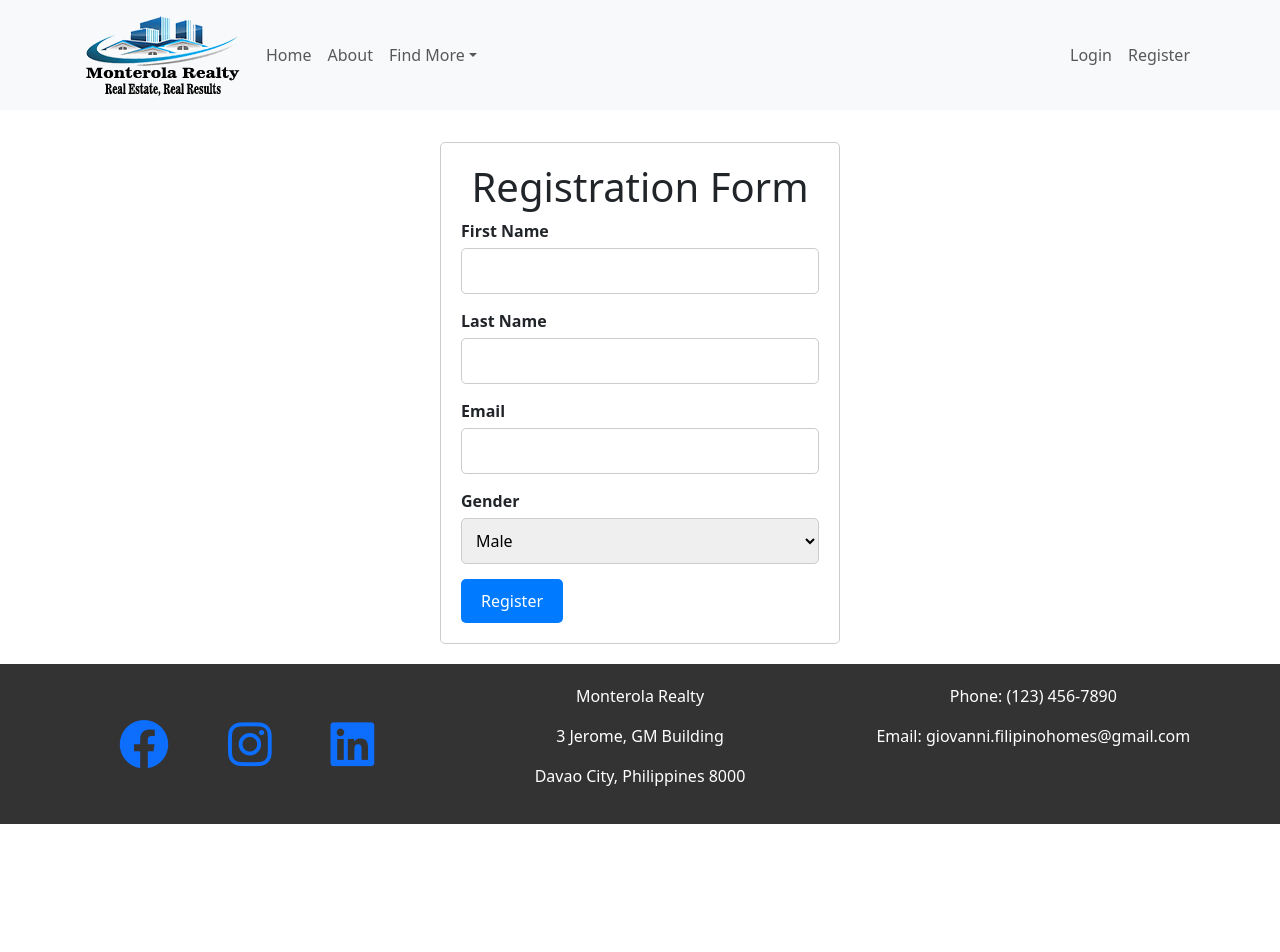
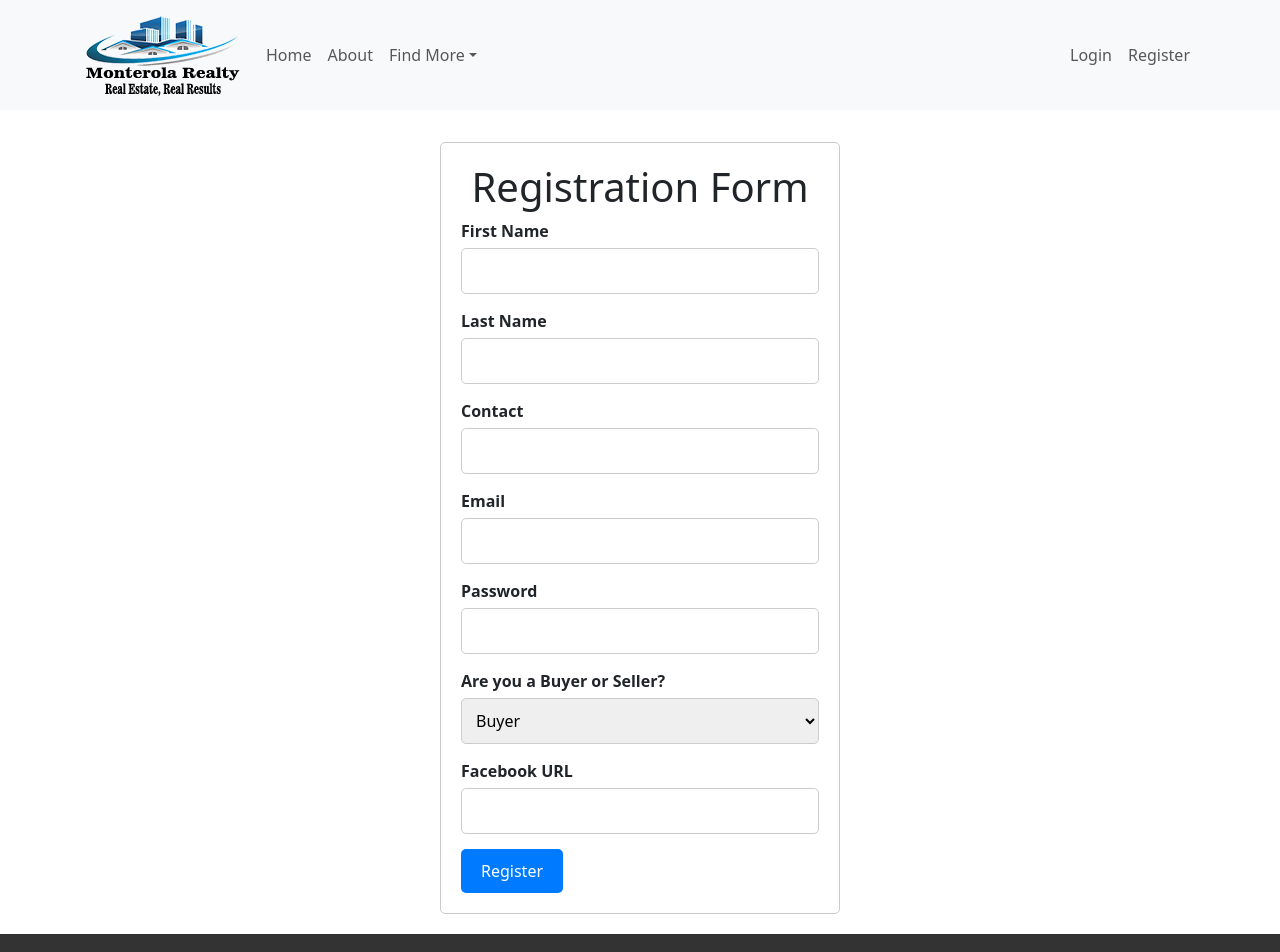
Before and after one commit to kodego-gio/monterolarealty, a React (Create React App) app: page /register in a window 1280 px wide. Shown: the top 952 px of the page. Before the commit the page ends 824 px from the top, so only its background shows below. Built offline with nearby package versions, Linux system fonts and the light colour scheme.

Commit message:
updated registration form

```diff
--- a/package.json
+++ b/package.json
@@ -9,6 +9,7 @@
     "@testing-library/jest-dom": "^5.17.0",
     "@testing-library/react": "^13.4.0",
     "@testing-library/user-event": "^13.5.0",
+    "axios": "^1.6.1",
     "bootstrap": "^5.3.2",
     "react": "^18.2.0",
     "react-bootstrap": "^2.9.1",
--- a/src/App.js
+++ b/src/App.js
@@ -7,7 +7,9 @@ import About from './Components/About';
 import Login from './Components/Login';
 import Register from './Components/Register';
 import Footer from './Footer';
-import Main from './Components/Main';
+import Forsale from './Components/Forsale';
+import ForRent from './Components/ForRent';
+import ProjectSelling from './Components/ProjectSelling';
 
 function App() {
   return (
@@ -18,6 +20,9 @@ function App() {
           <Route path="/about" element={<About />}></Route>
           <Route path="/login" element={<Login />}></Route>
           <Route path="/register" element={<Register />}></Route>
+        <Route path="/forsale" element={<Forsale />}></Route>
+        <Route path="/forrent" element={<ForRent />}></Route>
+        <Route path="/projectselling" element={<ProjectSelling />}></Route>
         </Routes>
       <Footer />
 
--- /dev/null
+++ b/src/Components/ForRent.js
@@ -0,0 +1,9 @@
+import React from 'react'
+
+function ForRent() {
+  return (
+    <div>ForRent</div>
+  )
+}
+
+export default ForRent
--- /dev/null
+++ b/src/Components/Forsale.js
@@ -0,0 +1,9 @@
+import React from 'react'
+
+function Forsale() {
+  return (
+    <div>Forsale</div>
+  )
+}
+
+export default Forsale
--- a/src/Components/Header.js
+++ b/src/Components/Header.js
@@ -13,13 +13,12 @@ export const Header = () => {
             <Nav.Link href="/">Home</Nav.Link>
             <Nav.Link href="/about">About</Nav.Link>
             <NavDropdown title="Find More" id="collapsible-nav-dropdown">
-              <NavDropdown.Item href="#action/3.1">For Sale</NavDropdown.Item>
-              <NavDropdown.Item href="#action/3.2">
+              <NavDropdown.Item href="/forsale">For Sale</NavDropdown.Item>
+              <NavDropdown.Item href="/forrent">
                 For Rent
               </NavDropdown.Item>
-              <NavDropdown.Item href="#action/3.3">For Closure</NavDropdown.Item>
               <NavDropdown.Divider />
-              <NavDropdown.Item href="#action/3.4">
+              <NavDropdown.Item href="/projectselling">
                 Project Selling
               </NavDropdown.Item>
             </NavDropdown>
--- /dev/null
+++ b/src/Components/ProjectSelling.js
@@ -0,0 +1,9 @@
+import React from 'react'
+
+function ProjectSelling() {
+  return (
+    <div>ProjectSelling</div>
+  )
+}
+
+export default ProjectSelling
--- a/src/Components/Register.js
+++ b/src/Components/Register.js
@@ -1,11 +1,16 @@
+
+import axios from 'axios';
 import React, { useState } from 'react';
 
 const Register = () => {
   const [formData, setFormData] = useState({
     firstName: '',
     lastName: '',
+    contact: '',
     email: '',
-    gender: 'male',
+    password: '',
+    role: 'buyer',
+    facebook_url: '',
   });
 
   const handleChange = (e) => {
@@ -16,9 +21,31 @@ const Register = () => {
     });
   };
 
-  const handleSubmit = (e) => {
+  const handleSubmit = async (e) => {
     e.preventDefault();
-    console.log(formData); // You can handle form submission here
+
+    const res = await axios.post('http://127.0.0.1:8000/api/registration',
+      JSON.stringify(formData),
+      {
+        headers: {
+          'Content-Type': 'application/json'
+        }
+      });
+    if (res.data.status === 200)
+    {
+      console.log(res.data.message);
+      this.useState({
+        firstName: '',
+        lastName: '',
+        contact: '',
+        email: '',
+        password: '',
+        role: 'buyer',
+        facebook_url: '',
+      });
+    }
+
+
   };
 
   return (
@@ -48,6 +75,17 @@ const Register = () => {
         </div>
 
         <div className="form-group">
+          <label htmlFor="contact">Contact</label>
+          <input
+            type="text"
+            name="contact"
+            id="contact"
+            value={formData.contact}
+            onChange={handleChange}
+          />
+        </div>
+
+        <div className="form-group">
           <label htmlFor="email">Email</label>
           <input
             type="email"
@@ -59,17 +97,38 @@ const Register = () => {
         </div>
 
         <div className="form-group">
-          <label htmlFor="gender">Gender</label>
+          <label htmlFor="password">Password</label>
+          <input
+            type="password"
+            name="password"
+            id="password"
+            value={formData.password}
+            onChange={handleChange}
+          />
+        </div>
+
+        <div className="form-group">
+          <label htmlFor="usertype">Are you a Buyer or Seller?</label>
           <select
-            name="gender"
-            id="gender"
-            value={formData.gender}
+            name="role"
+            id="usertype"
+            value={formData.role}
             onChange={handleChange}
           >
-            <option value="male">Male</option>
-            <option value="female">Female</option>
-            <option value="other">Other</option>
+            <option value="buyer">Buyer</option>
+            <option value="vendor">Vendor</option>
           </select>
+        </div>
+
+        <div className="form-group">
+          <label htmlFor="facebook_url">Facebook URL</label>
+          <input
+            type="url"
+            name="facebook_url"
+            id="fb_link"
+            value={formData.fb_link}
+            onChange={handleChange}
+          />
         </div>
 
         <button className='btn-register' type="submit">Register</button>
```
Also changed, not shown: 1 other file (tests, documents, lock files or other folders).
